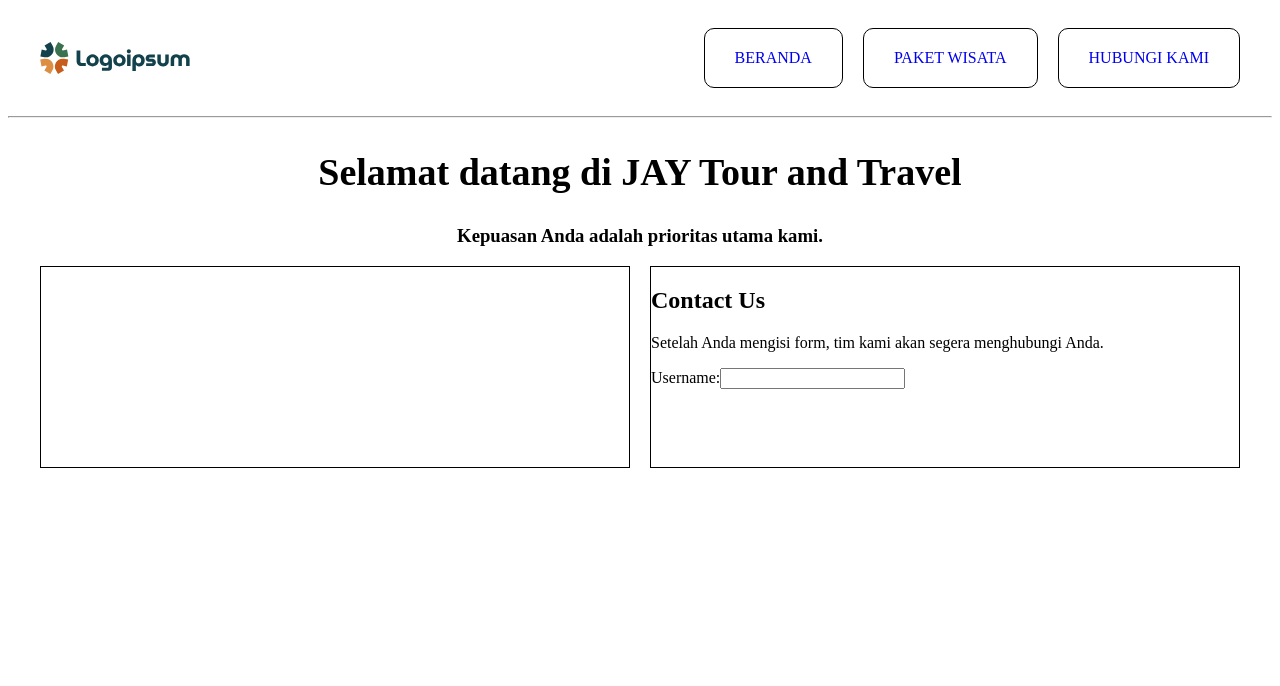
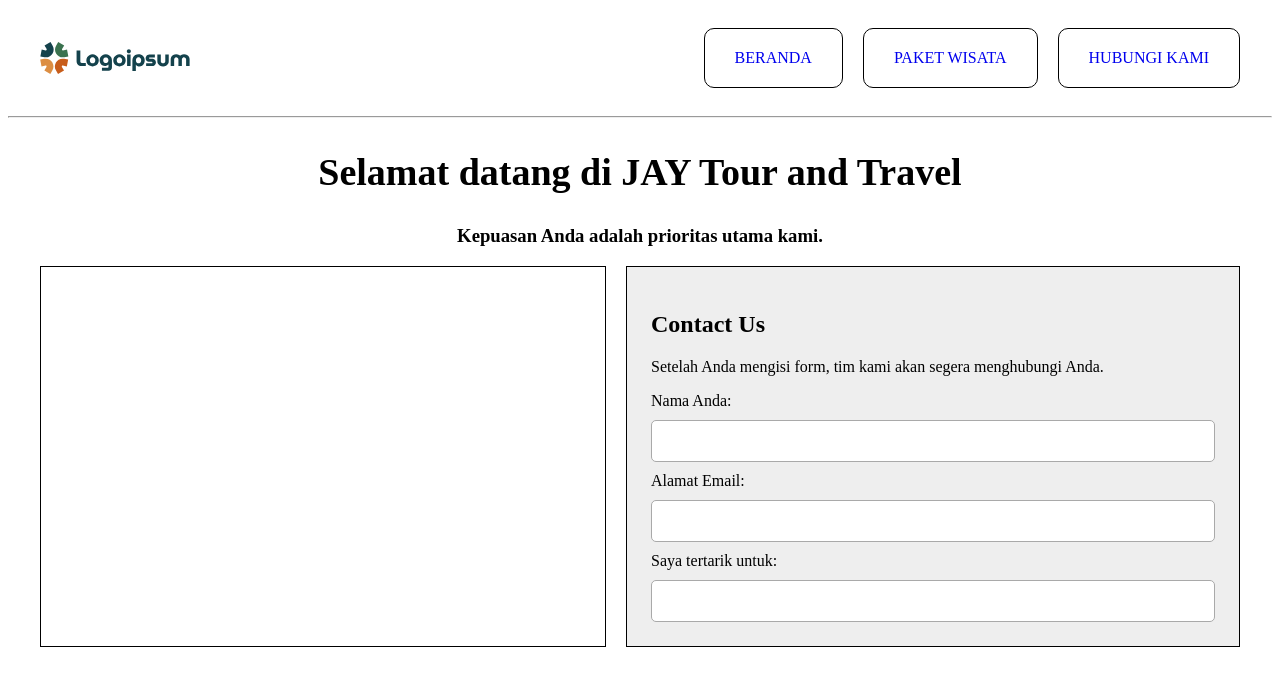
Before and after one commit to revou-fundamental-course/29-apr-24-jhonayahya, a plain HTML site: page index.html in a window 1280 px wide. Drawn offline with Linux system fonts and the light colour scheme.

Commit message:
belajar coding dan cicil tugas

```diff
--- a/css/style.css
+++ b/css/style.css
@@ -62,7 +62,27 @@ h1 {
 }
 
 .main-item {
-    height: 200px;
     width: 100%;
     border: 1px solid;
+    flex: 1;
+    min-height: 300px;
 }
+
+.item-right {
+    background-color: #eee;
+    padding: 24px;
+}
+
+.item-form>input {
+    height: 20px;
+    border-radius: 5px;
+    /* margin-left: 10px; */
+    border: 1px solid darkgrey;
+    padding: 20px;
+}
+
+.item-form {
+    display: flex;
+    flex-direction: column;
+    row-gap: 10px;
+}
--- a/index.html
+++ b/index.html
@@ -38,13 +38,15 @@
 
             </div>
             <!-- contact us -->
-            <div class="main-item">
+            <div class="main-item item-right">
                 <header>
                     <h2>Contact Us</h2>
                     <p>Setelah Anda mengisi form, tim kami akan segera menghubungi Anda.</p>
                 </header>
-                <section>
-                    <label for="">Username:</label><input type="text" name="" id="">
+                <section class="item-form">
+                    <label for="">Nama Anda:</label><input type="text" name="" id="">
+                    <label for="">Alamat Email:</label><input type="text" name="" id="">
+                    <label for="">Saya tertarik untuk:</label><input type="dropdown" name="" id="">
                 </section>
             </div>
         </section>
```
